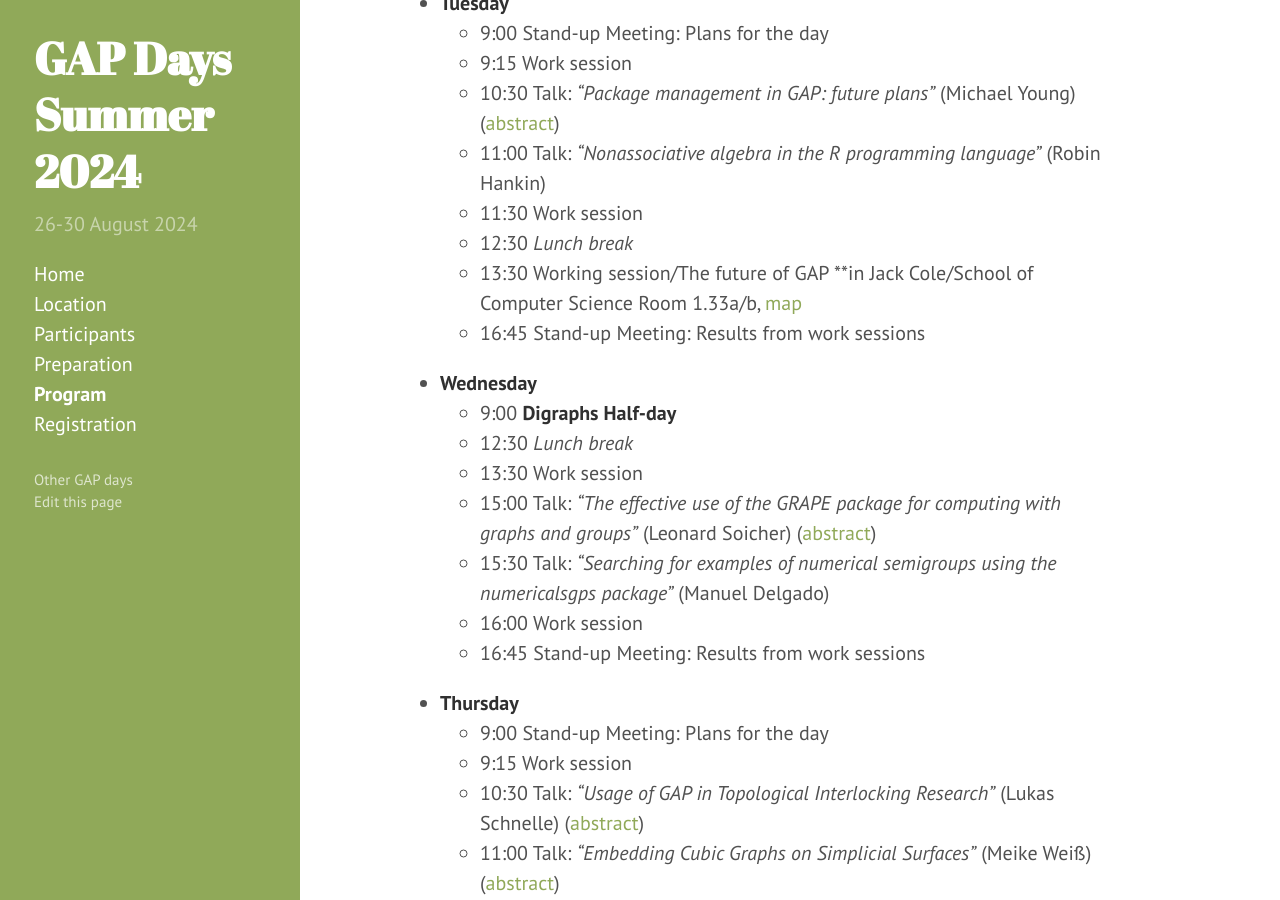
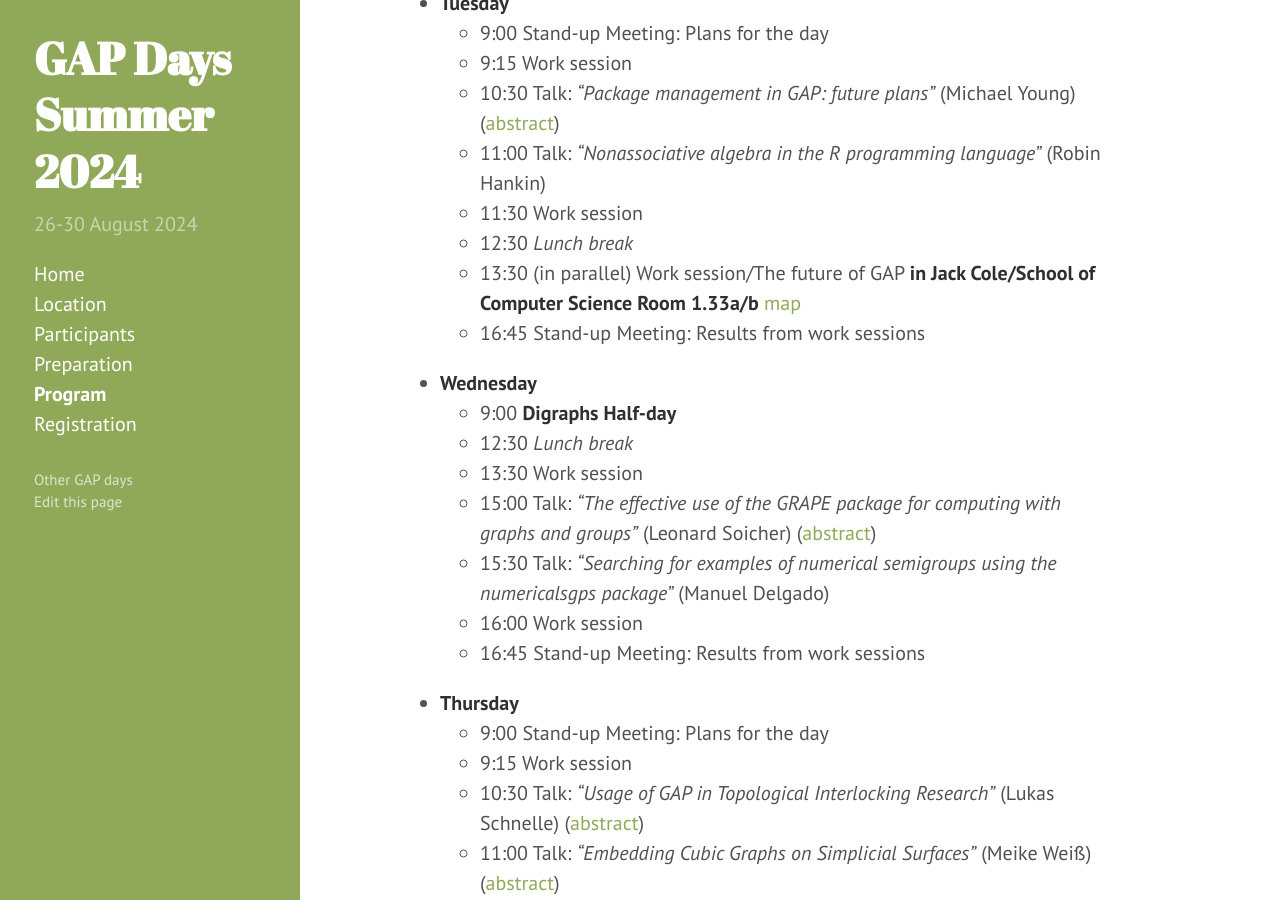
Before and after one commit to gapdays/gapdays2024-summer, a Jekyll site: the page built from program.md, in a window 1280 px wide and 900 px high, scrolled down 830 px. Built offline with Jekyll 4.4.1, drawn with Linux system fonts in a browser that asks for light colours.

Commit message:
fixed mistakes

```diff
--- a/program.md
+++ b/program.md
@@ -31,7 +31,7 @@ This schedule is subject to change.
   - 11:00 Talk: *"Nonassociative algebra in the R programming language"* (Robin Hankin)
   - 11:30 Work session
   - 12:30 *Lunch break*
-  - 13:30 Working session/The future of GAP **in Jack Cole/School of Computer Science Room 1.33a/b, [map](https://www.google.co.uk/maps/place/Jack+Cole+Building,+π+Potato+Ave,+St+Andrews+KY16+9SX/@56.3403135,-2.8113253,17z/data=!3m1!4b1!4m6!3m5!1s0x48865782dafac727:0xf582ae2e52ec3f09!8m2!3d56.3403106!4d-2.8087504!16s%2Fg%2F1vhq38kw?entry=ttu&g_ep=EgoyMDI0MDgyMS4wIKXMDSoASAFQAw%3D%3D)
+  - 13:30 (in parallel) Work session/The future of GAP **in Jack Cole/School of Computer Science Room 1.33a/b** [map](https://www.google.co.uk/maps/place/Jack+Cole+Building,+π+Potato+Ave,+St+Andrews+KY16+9SX/@56.3403135,-2.8113253,17z/data=!3m1!4b1!4m6!3m5!1s0x48865782dafac727:0xf582ae2e52ec3f09!8m2!3d56.3403106!4d-2.8087504!16s%2Fg%2F1vhq38kw?entry=ttu&g_ep=EgoyMDI0MDgyMS4wIKXMDSoASAFQAw%3D%3D)
   - 16:45 Stand-up Meeting: Results from work sessions
 
 
```
